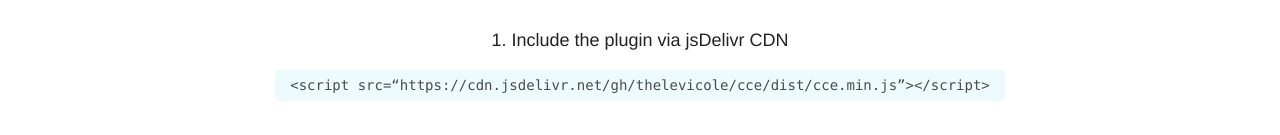
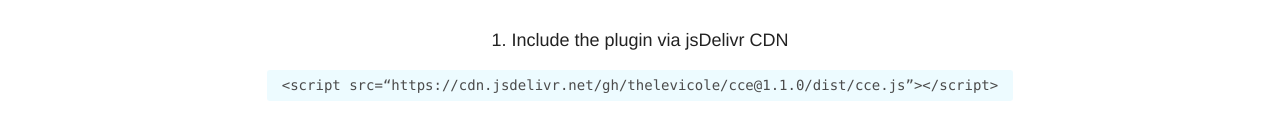
Before and after one commit to thelevicole/cce, a website: page index.html in a window 1280 px wide. Shown: the part 665-800 px from the top of the page. Drawn offline with nearby package versions, Linux system fonts and the light colour scheme; a script that the page names is missing.

Commit message:
Updated examples

```diff
--- a/index.html
+++ b/index.html
@@ -24,7 +24,7 @@
 	<link rel="stylesheet" href="css/home.css">
 
 	<script src="https://cdnjs.cloudflare.com/ajax/libs/jquery/3.3.1/jquery.min.js"></script>
-	<script src="https://cdn.jsdelivr.net/gh/thelevicole/cce@1.0.0/dist/cce.js"></script>
+	<script src="https://cdn.jsdelivr.net/gh/thelevicole/cce@1.1.0/dist/cce.js"></script>
 </head>
 <body>
 
@@ -96,7 +96,7 @@
 			<h3 class="mb-5">Quick start</h3>
 
 			<p><strong>1.</strong> Include the plugin via jsDelivr CDN</p>
-			<pre class="mb-5">&lt;script src=“https://cdn.jsdelivr.net/gh/thelevicole/cce/dist/cce.min.js”&gt;&lt;/script&gt;</pre>
+			<pre class="mb-5">&lt;script src=“https://cdn.jsdelivr.net/gh/thelevicole/cce@1.1.0/dist/cce.js”&gt;&lt;/script&gt;</pre>
 
 			<p><strong>2.</strong> Create a DOM element</p>
 			<pre class="mb-5">&lt;div class=“cursor-item”&gt;&lt;/div&gt;</pre>
```
